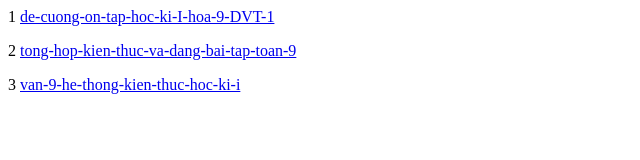
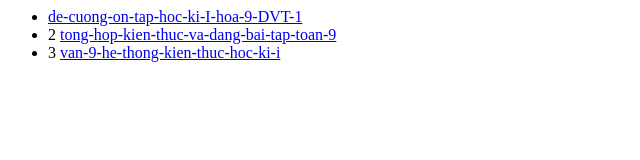
Before and after one commit to hoangquangvhl/vu, a plain HTML site: page files/index.html in a window 1280 px wide. Shown: the whole page, without its empty margins (0-640 px from the left). Drawn offline with Linux system fonts and the light colour scheme.

Commit message:
Update index.html

```diff
--- a/files/index.html
+++ b/files/index.html
@@ -1,5 +1,7 @@
 <div>
-<p> 1 <a href="de-cuong-on-tap-hoc-ki-I-hoa-9-DVT-1.pdf">de-cuong-on-tap-hoc-ki-I-hoa-9-DVT-1</a></p>
-<p> 2 <a href="tong-hop-kien-thuc-va-dang-bai-tap-toan-9.pdf">tong-hop-kien-thuc-va-dang-bai-tap-toan-9</a></p>
-  <p> 3 <a href="van-9-he-thong-kien-thuc-hoc-ki-i.pdf">van-9-he-thong-kien-thuc-hoc-ki-i</a></p>
+<ul>
+ <li> <a href="de-cuong-on-tap-hoc-ki-I-hoa-9-DVT-1.pdf">de-cuong-on-tap-hoc-ki-I-hoa-9-DVT-1</a></li>
+<li> 2 <a href="tong-hop-kien-thuc-va-dang-bai-tap-toan-9.pdf">tong-hop-kien-thuc-va-dang-bai-tap-toan-9</a></li>
+  <li> 3 <a href="van-9-he-thong-kien-thuc-hoc-ki-i.pdf">van-9-he-thong-kien-thuc-hoc-ki-i</a></li>
+  </ul>
 </div>
```
